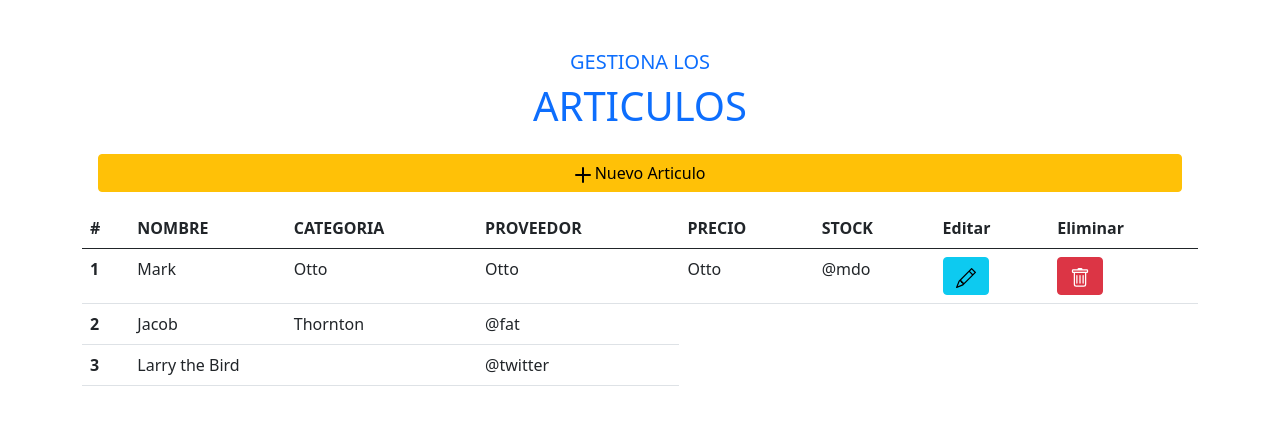
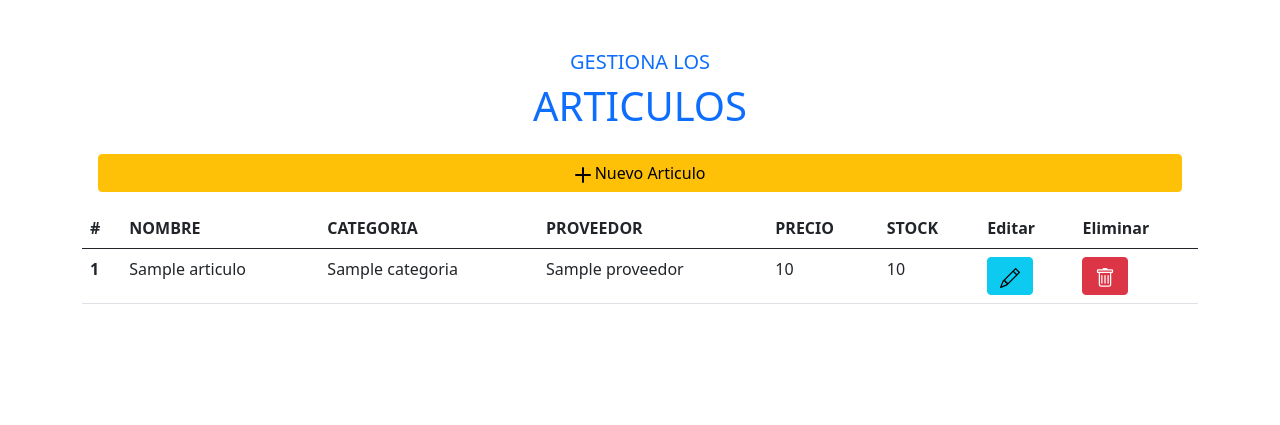
Before and after one commit to JuanJo53/bast-vol, a PHP site: page /view/products.php in a window 1280 px wide. Shown: the part 56-481 px from the top of the page. Run offline with PHP 8.4, Linux system fonts and the light colour scheme; the visitor is signed in with stand-in values (Sample User, id 1); tables that the repository leaves empty hold one stand-in row (values such as "Sample post").

Commit message:
products CRUD done

```diff
--- /dev/null
+++ b/controller/products/getProducts.php
@@ -0,0 +1,70 @@
+<?php
+    include '../model/Product.php';
+    include '../model/Category.php';
+    include '../model/Provider.php';
+    function showProducts(){
+        $product = new Product;
+        $products = $product->getAllProducts();
+        $productsHtml='';
+        if(!empty($products)){
+            while($row=$products->fetch_array()){
+                $productsHtml.="
+                <tr>
+                    <th scope='row'>".$row['ART_ID']."</th>
+                    <td>".$row['ART_NOMBRE']."</td>
+                    <td>".$row['CAT_NOMBRE']."</td>
+                    <td>".$row['PRO_NOMBRE']."</td>
+                    <td>".$row['ART_PRECIO']."</td>
+                    <td>".$row['ART_STOCK']."</td>
+                    <td>
+                        <button class='btn btn-info openEditModal' data-bs-toggle='modal' data-bs-target='#editArticleModal' role='button' id='art_idEdit' name='art_idEdit' data-id='".$row['ART_ID']."'>
+                            <svg xmlns='http://www.w3.org/2000/svg' width='20' height='20' fill='currentColor' class='bi bi-pencil' viewBox='0 0 16 16'>
+                            <path d='M12.146.146a.5.5 0 0 1 .708 0l3 3a.5.5 0 0 1 0 .708l-10 10a.5.5 0 0 1-.168.11l-5 2a.5.5 0 0 1-.65-.65l2-5a.5.5 0 0 1 .11-.168l10-10zM11.207 2.5 13.5 4.793 14.793 3.5 12.5 1.207 11.207 2.5zm1.586 3L10.5 3.207 4 9.707V10h.5a.5.5 0 0 1 .5.5v.5h.5a.5.5 0 0 1 .5.5v.5h.293l6.5-6.5zm-9.761 5.175-.106.106-1.528 3.821 3.821-1.528.106-.106A.5.5 0 0 1 5 12.5V12h-.5a.5.5 0 0 1-.5-.5V11h-.5a.5.5 0 0 1-.468-.325z'/>
+                            </svg>
+                        </button>
+                    </td>
+                    <td>
+                        <button class='btn btn-danger openDeleteModal' data-bs-toggle='modal' data-bs-target='#delArticleModal' role='button' id='art_idDel' name='art_idDel' data-id='".$row['ART_ID']."'>
+                            <svg xmlns='http://www.w3.org/2000/svg' width='20' height='20' fill='currentColor' class='bi bi-trash' viewBox='0 0 16 16'>
+                            <path d='M5.5 5.5A.5.5 0 0 1 6 6v6a.5.5 0 0 1-1 0V6a.5.5 0 0 1 .5-.5zm2.5 0a.5.5 0 0 1 .5.5v6a.5.5 0 0 1-1 0V6a.5.5 0 0 1 .5-.5zm3 .5a.5.5 0 0 0-1 0v6a.5.5 0 0 0 1 0V6z'/>
+                            <path fill-rule='evenodd' d='M14.5 3a1 1 0 0 1-1 1H13v9a2 2 0 0 1-2 2H5a2 2 0 0 1-2-2V4h-.5a1 1 0 0 1-1-1V2a1 1 0 0 1 1-1H6a1 1 0 0 1 1-1h2a1 1 0 0 1 1 1h3.5a1 1 0 0 1 1 1v1zM4.118 4 4 4.059V13a1 1 0 0 0 1 1h6a1 1 0 0 0 1-1V4.059L11.882 4H4.118zM2.5 3V2h11v1h-11z'/>
+                            </svg>
+                        </button>
+                    </td>
+                </tr>";
+            }
+        }else{
+            $productsHtml.="<tr><th style='color:red';>¡No hay nada que mostrar!</th></tr>";
+        }
+        return $productsHtml;
+    }
+    function showCategories(){
+        $category = new Category;
+        $categories = $category->getAllCategories();
+        $categoriesHtml='';
+        if(!empty($categories)){
+            while($row=$categories->fetch_array()){
+                $categoriesHtml.="
+                    <option value='".$row['CAT_ID']."'>".$row['CAT_NOMBRE']."</option>";
+            }
+        }else{
+            $categoriesHtml.="<option style='color:red';>¡No hay nada que mostrar!</option>";
+        }
+        return $categoriesHtml;
+    }
+    function showProviders(){
+        $provider = new Provider;
+        $providers = $provider->getAllproviders();
+        $providersHtml='';
+        if(!empty($providers)){
+            while($row=$providers->fetch_array()){
+                $providersHtml.="
+                    <option value='".$row['PRO_ID']."'>".$row['PRO_NOMBRE']."</option>";
+            }
+        }else{
+            $providersHtml.="<option style='color:red';>¡No hay nada que mostrar!</option>";
+        }
+        return $providersHtml;
+    }
+
+?>
--- a/model/Client.php
+++ b/model/Client.php
@@ -1,11 +1,9 @@
 <?php
 include_once 'DataBase.php';
 	class Client extends DB{
-		var $sql2;
 		public function getAllClients(){
 			$sql = "SELECT * FROM cliente";
 			$result = $this->connect()->query($sql);
-			$numrows = $result->num_rows;
 			if($result->num_rows>0){
 				return $result;
 			}else{
--- a/model/Product.php
+++ b/model/Product.php
@@ -1,47 +1,54 @@
 <?php
 include_once 'DataBase.php';
 	class Product extends DB{
-		var $sql2;
 		public function getAllProducts(){
-			$sql = "SELECT * FROM user where nombre = '$user' and contraseña = '$pass'";
+			$sql = "SELECT a.ART_ID, a.ART_NOMBRE, c.CAT_NOMBRE, b.PRO_NOMBRE, a.ART_PRECIO, a.ART_STOCK
+					FROM articulo a, proveedor b, categoria c
+					WHERE a.ID_CATEGORIA=c.CAT_ID AND a.ID_PROVEEDOR=b.PRO_ID
+					ORDER BY a.ART_ID ASC";
 			$result = $this->connect()->query($sql);
-			$numrows = $result->num_rows;
-			if($numrows == 1){
-				return true;
+			if($result->num_rows>0){
+				return $result;
 			}else{
 				return false;
 			}
 		}
 		public function getProductById($id){
-			$sql = "SELECT identificador FROM user where nombre = '$user' and contraseña = '$pass'";
+			$sql = "SELECT a.ART_ID, a.ART_NOMBRE, c.CAT_ID,c.CAT_NOMBRE,b.PRO_ID, b.PRO_NOMBRE, a.ART_PRECIO, a.ART_STOCK
+					FROM articulo a, proveedor b, categoria c
+					WHERE a.ID_CATEGORIA=c.CAT_ID AND a.ID_PROVEEDOR=b.PRO_ID AND a.ART_ID='$id'";
 			$result = $this->connect()->query($sql);
-			$row2 = $result->fetch_assoc();
-            $valor=$row2['identificador'];
-            return $valor;
+			if($result->num_rows>0){
+				return $result;
+			}else{
+				return false;
+			}
 		}
-		public function updateProduct($id){
-			$sql2 = "SELECT * FROM user where nombre = '$user' and contraseña = '$pass' and identificador = 'ACA'";
-			$result2 = $this->connect()->query($sql2);
-			//$numrows2 = $result2->num_rows;
-			$row2 = $result2->fetch_assoc();
-			$name2=$row2['iduser'];
-			return $name2;
+		public function updateProduct($id,$name,$idCat,$idProv,$price,$stock){
+			$sql = "UPDATE articulo
+					SET ART_NOMBRE='$name',ID_CATEGORIA='$idCat',ID_PROVEEDOR='$idProv',ART_PRECIO='$price',ART_STOCK='$stock'
+					WHERE ART_ID='$id'";
+			$result = $this->connect();
+			if(mysqli_query($result, $sql)){
+				return 'Exito!';
+			}else{
+				return "Error: " . $sql . "<br>" . mysqli_error($result);
+			}
 		}
 		public function deleteProduct($id){
-			$sql3 = "SELECT * FROM user where nombre = '$user' and contraseña = '$pass' and identificador = 'MOD'";
-			$result3 = $this->connect()->query($sql3);
-			//$numrows3 = $result3->num_rows;
-			$row3 = $result3->fetch_assoc();
-			$name3=$row3['iduser'];
-			return $name3;
+			$sql = "DELETE FROM articulo WHERE ART_ID = '$id'";
+			$result = $this->connect()->query($sql);
+			return $result;
 		}
-		public function newProduct($user,$pass){
-			$sql5 = "SELECT * FROM user where nombre = '$user' and contraseña = '$pass' and identificador = 'ADM'";
-			$result5 = $this->connect()->query($sql5);
-			//$numrows5 = $result5->num_rows;
-			$row5 = $result5->fetch_assoc();
-			$name5=$row5['iduser'];
-			return $name5;
+		public function newProduct($name,$idCat,$idProv,$price,$stock){
+			$sql = "INSERT INTO articulo(ART_NOMBRE, ID_CATEGORIA, ID_PROVEEDOR, ART_PRECIO, ART_STOCK)
+					VALUES ('$name','$idCat','$idProv','$price','$stock')";
+			$result = $this->connect();
+			if(mysqli_query($result, $sql)){
+				return 'Exito!';
+			}else{
+				return "Error: " . $sql . "<br>" . mysqli_error($result);
+			}
 		}
 	}
 
--- a/view/categories.php
+++ b/view/categories.php
@@ -177,7 +177,7 @@
                 <form method='post' action="../controller/categories/updateCategory.php">
                     <div class="modal-body">
                         <div class="mb-3 idInput">
-                            <label for="cat_idEdit" class="col-form-label">ID de la categoria por eliminar:</label>
+                            <label for="cat_idEdit" class="col-form-label">ID:</label>
                             <input type="text" class="form-control" id="cat_idEdit" name="cat_idEdit" readonly>
                         </div>
                         <div class="mb-3 nameInput">
--- a/view/clients.php
+++ b/view/clients.php
@@ -194,7 +194,7 @@
                 <form method='post' action="../controller/clients/updateClient.php">
                     <div class="modal-body">
                         <div class="mb-3 idInput">
-                            <label for="cli_idE" class="col-form-label">ID de la categoria por eliminar:</label>
+                            <label for="cli_idE" class="col-form-label">ID:</label>
                             <input type="text" class="form-control" id="cli_idE" name="cli_idE" readonly>
                         </div>
                         <div class="mb-3 nameInput">
--- a/view/products.php
+++ b/view/products.php
@@ -8,6 +8,31 @@
     <link href="https://cdn.jsdelivr.net/npm/bootstrap@5.0.2/dist/css/bootstrap.min.css" rel="stylesheet" integrity="sha384-EVSTQN3/azprG1Anm3QDgpJLIm9Nao0Yz1ztcQTwFspd3yD65VohhpuuCOmLASjC" crossorigin="anonymous">
     <link rel="stylesheet" href="../styles/main.css" />
     <script src="https://ajax.googleapis.com/ajax/libs/jquery/3.4.1/jquery.min.js"></script>
+	<script src="https://code.jquery.com/jquery-3.4.1.min.js" integrity="sha256-CSXorXvZcTkaix6Yvo6HppcZGetbYMGWSFlBw8HfCJo="crossorigin="anonymous"></script>
+	<script src="https://cdn.jsdelivr.net/npm/bootstrap@5.0.2/dist/js/bootstrap.bundle.min.js" integrity="sha384-MrcW6ZMFYlzcLA8Nl+NtUVF0sA7MsXsP1UyJoMp4YLEuNSfAP+JcXn/tWtIaxVXM" crossorigin="anonymous"></script>
+	<script src="https://stackpath.bootstrapcdn.com/bootstrap/4.4.1/js/bootstrap.min.js" integrity="sha384-wfSDF2E50Y2D1uUdj0O3uMBJnjuUD4Ih7YwaYd1iqfktj0Uod8GCExl3Og8ifwB6" crossorigin="anonymous"></script>
+
+    <script>
+        $(document).on("click", ".openEditModal", function () {
+            var id = $(this).data('id');
+            $(".idInput #prod_idE").val( id );
+            $.getJSON('../controller/products/getProductDetails.php',{'prod_id':id} ,function( data ) {
+                console.log(data);
+                $(".nameInput #prod_nameE").val( data.ART_NOMBRE );
+                $(".catInput #prod_idCatE").val( data.CAT_ID );
+                $(".provInput #prod_idProvE").val( data.PRO_ID );
+                $(".priceInput #prod_priceE").val( data.ART_PRECIO);
+                $(".stockInput #prod_stockE").val( data.ART_STOCK);
+            });
+        });
+    </script>
+    <script>
+        $(document).on("click", ".openDeleteModal", function () {
+            var id = $(this).data('id');
+            $(".idDelInput #prod_idD").val( id );
+        });
+    </script>
+
 </head>
 <body data-spy="scroll" data-target="#navbar" data-offset="56">
 	<!--Header-->
@@ -114,40 +139,10 @@
                         </tr>
                     </thead>
                     <tbody>
-                        <tr>
-                            <th scope="row">1</th>
-                            <td>Mark</td>
-                            <td>Otto</td>
-                            <td>Otto</td>
-                            <td>Otto</td>
-                            <td>@mdo</td>
-                            <td>
-                                <button class="btn btn-info" data-bs-toggle="modal" data-bs-target="#editArticleModal" role="button">
-                                    <svg xmlns="http://www.w3.org/2000/svg" width="20" height="20" fill="currentColor" class="bi bi-pencil" viewBox="0 0 16 16">
-                                    <path d="M12.146.146a.5.5 0 0 1 .708 0l3 3a.5.5 0 0 1 0 .708l-10 10a.5.5 0 0 1-.168.11l-5 2a.5.5 0 0 1-.65-.65l2-5a.5.5 0 0 1 .11-.168l10-10zM11.207 2.5 13.5 4.793 14.793 3.5 12.5 1.207 11.207 2.5zm1.586 3L10.5 3.207 4 9.707V10h.5a.5.5 0 0 1 .5.5v.5h.5a.5.5 0 0 1 .5.5v.5h.293l6.5-6.5zm-9.761 5.175-.106.106-1.528 3.821 3.821-1.528.106-.106A.5.5 0 0 1 5 12.5V12h-.5a.5.5 0 0 1-.5-.5V11h-.5a.5.5 0 0 1-.468-.325z"/>
-                                    </svg>
-                                </button>
-                            </td>
-                            <td>
-                                <button class="btn btn-danger" data-bs-toggle="modal" data-bs-target="#delArticleModal" role="button">
-                                    <svg xmlns="http://www.w3.org/2000/svg" width="20" height="20" fill="currentColor" class="bi bi-trash" viewBox="0 0 16 16">
-                                    <path d="M5.5 5.5A.5.5 0 0 1 6 6v6a.5.5 0 0 1-1 0V6a.5.5 0 0 1 .5-.5zm2.5 0a.5.5 0 0 1 .5.5v6a.5.5 0 0 1-1 0V6a.5.5 0 0 1 .5-.5zm3 .5a.5.5 0 0 0-1 0v6a.5.5 0 0 0 1 0V6z"/>
-                                    <path fill-rule="evenodd" d="M14.5 3a1 1 0 0 1-1 1H13v9a2 2 0 0 1-2 2H5a2 2 0 0 1-2-2V4h-.5a1 1 0 0 1-1-1V2a1 1 0 0 1 1-1H6a1 1 0 0 1 1-1h2a1 1 0 0 1 1 1h3.5a1 1 0 0 1 1 1v1zM4.118 4 4 4.059V13a1 1 0 0 0 1 1h6a1 1 0 0 0 1-1V4.059L11.882 4H4.118zM2.5 3V2h11v1h-11z"/>
-                                    </svg>
-                                </button>
-                            </td>
-                        </tr>
-                        <tr>
-                            <th scope="row">2</th>
-                            <td>Jacob</td>
-                            <td>Thornton</td>
-                            <td>@fat</td>
-                        </tr>
-                        <tr>
-                            <th scope="row">3</th>
-                            <td colspan="2">Larry the Bird</td>
-                            <td>@twitter</td>
-                        </tr>
+                        <?php
+                            include_once '../controller/products/getProducts.php';
+                            echo showProducts();
+                        ?>
                     </tbody>
                 </table>
             </div>
@@ -162,37 +157,37 @@
                     <h5 class="modal-title" id="exampleModalLabel">Nuevo Articulo</h5>
                     <button type="button" class="btn-close" data-bs-dismiss="modal" aria-label="Close"></button>
                 </div>
-            <form method='post'>
+                <form method='post' action='../controller/products/newProduct.php'>
                     <div class="modal-body">
                         <div class="mb-3">
-                        <label for="article_name" class="col-form-label">Nombre del Articulo:</label>
-                        <input type="text" class="form-control" id="article_name" name="article_name" placeholder="Nuevo Articulo" required>
+                            <label for="prod_name" class="col-form-label">Nombre del Articulo:</label>
+                            <input type="text" class="form-control" id="prod_name" name="prod_name" placeholder="Nuevo Articulo" required>
                         </div>
                         <div class="mb-3">
-                        <label for="category_name" class="col-form-label">Categoria:</label>
-                        <select class="form-select" aria-label="Category select" id="category_name" name="category_name" required>
+                            <label for="prod_idCat" class="col-form-label">Categoria:</label>
+                            <select class="form-select" aria-label="Category select" id="prod_idCat" name="prod_idCat" required>
                                 <option selected disabled>Ninguna</option>
-                            <option value="1">One</option>
-                            <option value="2">Two</option>
-                            <option value="3">Three</option>
+                                <?php
+                                    echo showCategories();
+                                ?>
                             </select>
                         </div>
                         <div class="mb-3">
-                        <label for="provider_name" class="col-form-label">Proveedor:</label>
-                        <select class="form-select" aria-label="Provider select" id="provider_name" name="provider_name" required>
+                            <label for="prod_idProv" class="col-form-label">Proveedor:</label>
+                            <select class="form-select" aria-label="Provider select" id="prod_idProv" name="prod_idProv" required>
                                 <option selected disabled>Ninguna</option>
-                            <option value="1">One</option>
-                            <option value="2">Two</option>
-                            <option value="3">Three</option>
+                                <?php
+                                    echo showProviders();
+                                ?>
                             </select>
                         </div>
                         <div class="mb-3">
-                        <label for="article_price" class="col-form-label">Precio:</label>
-                        <input type="number" step="any" class="form-control" id="article_price" name="article_price" placeholder="100.00" required>
+                            <label for="prod_price" class="col-form-label">Precio:</label>
+                            <input type="number" step="any" class="form-control" id="prod_price" name="prod_price" placeholder="100.00" required>
                         </div>
                         <div class="mb-3">
-                        <label for="article_stock" class="col-form-label">Stock:</label>
-                        <input type="number" class="form-control" id="article_stock" name="article_stock" placeholder="100" required>
+                            <label for="prod_stock" class="col-form-label">Stock:</label>
+                            <input type="number" class="form-control" id="prod_stock" name="prod_stock" placeholder="100" required>
                         </div>
                     </div>
                     <div class="modal-footer">
@@ -213,37 +208,41 @@
                     <h5 class="modal-title" id="exampleModalLabel">Detalles del Articulo</h5>
                     <button type="button" class="btn-close" data-bs-dismiss="modal" aria-label="Close"></button>
                 </div>
-            <form method='put'>
+                <form method='post' action="../controller/products/updateProduct.php">
                     <div class="modal-body">
-                    <div class="mb-3">
-                        <label for="article_name" class="col-form-label">Nombre del Articulo:</label>
-                        <input type="text" class="form-control" id="article_name" name="article_name" placeholder="Nuevo Articulo" required>
+                        <div class="mb-3 idInput">
+                            <label for="prod_idE" class="col-form-label">ID:</label>
+                            <input type="text" class="form-control" id="prod_idE" name="prod_idE" readonly>
                         </div>
-                    <div class="mb-3">
-                        <label for="category_name" class="col-form-label">Categoria:</label>
-                        <select class="form-select" aria-label="Category select" id="category_name" name="category_name" required>
+                        <div class="mb-3 nameInput">
+                            <label for="prod_nameE" class="col-form-label">Nombre del Articulo:</label>
+                            <input type="text" class="form-control" id="prod_nameE" name="prod_nameE" placeholder="Nuevo Articulo" required>
+                        </div>
+                        <div class="mb-3 catInput">
+                            <label for="prod_idCatE" class="col-form-label">Categoria:</label>
+                            <select class="form-select" aria-label="Category select" id="prod_idCatE" name="prod_idCatE" required>
                                 <option selected disabled>Ninguna</option>
-                            <option value="1">One</option>
-                            <option value="2">Two</option>
-                            <option value="3">Three</option>
+                                <?php
+                                    echo showCategories();
+                                ?>
                             </select>
                         </div>
-                    <div class="mb-3">
-                        <label for="provider_name" class="col-form-label">Proveedor:</label>
-                        <select class="form-select" aria-label="Provider select" id="provider_name" name="provider_name" required>
+                        <div class="mb-3 provInput">
+                            <label for="prod_idProvE" class="col-form-label">Proveedor:</label>
+                            <select class="form-select" aria-label="Provider select" id="prod_idProvE" name="prod_idProvE" required>
                                 <option selected disabled>Ninguna</option>
-                            <option value="1">One</option>
-                            <option value="2">Two</option>
-                            <option value="3">Three</option>
+                                <?php
+                                    echo showProviders();
+                                ?>
                             </select>
                         </div>
-                    <div class="mb-3">
-                        <label for="article_price" class="col-form-label">Precio:</label>
-                        <input type="number" step="any" class="form-control" id="article_price" name="article_price" placeholder="100.00" required>
+                        <div class="mb-3 priceInput">
+                            <label for="prod_priceE" class="col-form-label">Precio:</label>
+                            <input type="number" step=".01" class="form-control" id="prod_priceE" name="prod_priceE" placeholder="100.00" required>
                         </div>
-                    <div class="mb-3">
-                        <label for="article_stock" class="col-form-label">Stock:</label>
-                        <input type="number" class="form-control" id="article_stock" name="article_stock" placeholder="100" required>
+                        <div class="mb-3 stockInput">
+                            <label for="prod_stockE" class="col-form-label">Stock:</label>
+                            <input type="number" class="form-control" id="prod_stockE" name="prod_stockE" placeholder="100" required>
                         </div>
                     </div>
                     <div class="modal-footer">
@@ -264,21 +263,23 @@
                     <h5 class="modal-title" id="exampleModalLabel">¿Esta seguro que desea eliminar el articulo?</h5>
                     <button type="button" class="btn-close" data-bs-dismiss="modal" aria-label="Close"></button>
                 </div>
+                <form method='post' action="../controller/products/deleteProduct.php">
                     <div class="modal-body">
+                        <div class="mb-3 idDelInput">
+                            <label for="prod_idD" class="col-form-label">ID del producto por eliminar:</label>
+                            <input type="text" class="form-control" id="prod_idD" name="prod_idD" readonly>
+                        </div>
                         <h1 class='badge bg-warning text-dark'>¡Esta accion no se puede deshacer!</h1>
                     </div>
                     <div class="modal-footer">
                         <button type="button" class="btn btn-danger" data-bs-dismiss="modal">Cancelar</button>
-                <button type="button" class="btn btn-success">Si</button>
+                        <button type="submit" class="btn btn-success">Si</button>
                     </div>
+                </form>
             </div>
         </div>
     </div>
     <!-- Delete Article Modal -->
 
-	<script src="https://code.jquery.com/jquery-3.4.1.min.js" integrity="sha256-CSXorXvZcTkaix6Yvo6HppcZGetbYMGWSFlBw8HfCJo="crossorigin="anonymous"></script>
-	<script src="https://cdn.jsdelivr.net/npm/bootstrap@5.0.2/dist/js/bootstrap.bundle.min.js" integrity="sha384-MrcW6ZMFYlzcLA8Nl+NtUVF0sA7MsXsP1UyJoMp4YLEuNSfAP+JcXn/tWtIaxVXM" crossorigin="anonymous"></script>
-	<script src="https://stackpath.bootstrapcdn.com/bootstrap/4.4.1/js/bootstrap.min.js" integrity="sha384-wfSDF2E50Y2D1uUdj0O3uMBJnjuUD4Ih7YwaYd1iqfktj0Uod8GCExl3Og8ifwB6" crossorigin="anonymous"></script>
-
 </body>
 </html>
```
Also changed, not shown: controller/products/deleteProduct.php (added, +14 -0 lines), controller/products/getProductDetails.php (added, +13 -0 lines), controller/products/newProduct.php (added, +15 -0 lines), controller/products/updateProduct.php (added, +21 -0 lines). Lines whose indentation alone changed are shown as unchanged.
